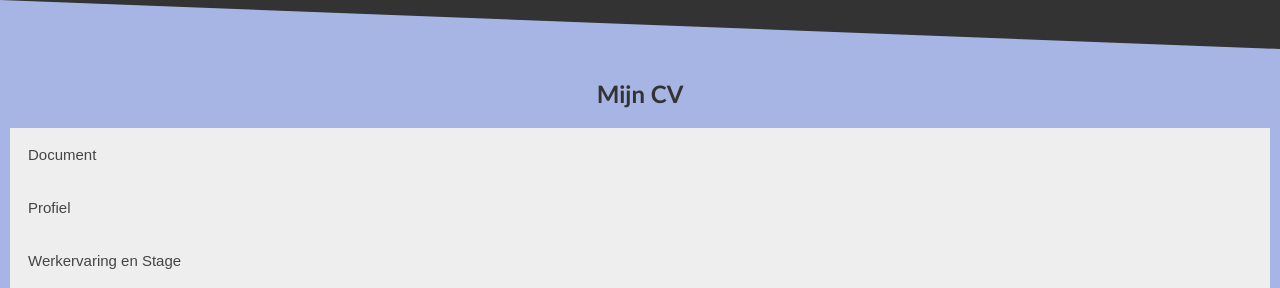
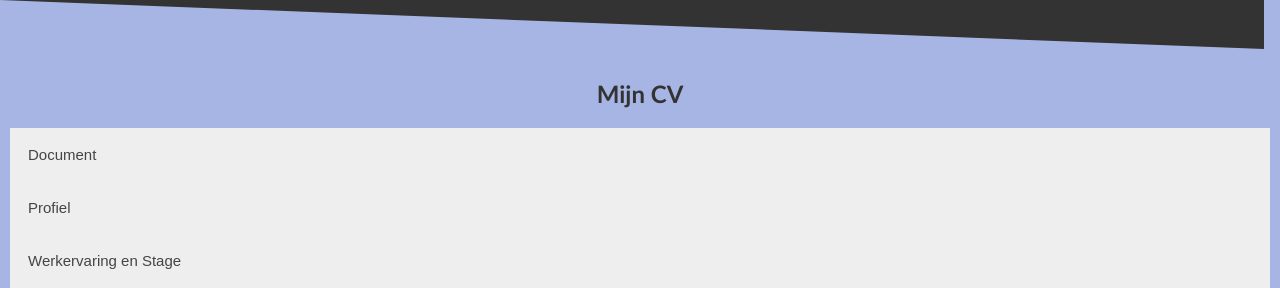
Before and after one commit to Allen16081992/ResTemplater, a PHP site: page /client.php in a window 1280 px wide. Shown: the part 116-404 px from the top of the page. Run offline with PHP 8.4, Linux system fonts and the light colour scheme; the visitor is signed in with stand-in values (Sample User, id 1).

Commit message:
css fix for small screens

```diff
--- a/assets/css/main.css
+++ b/assets/css/main.css
@@ -39,7 +39,7 @@
 .skew {
     width:0;
     height:0;
-    border-right: 100vw solid #333;
+    border-right: 98.8vw solid #333;
     border-bottom: 3.9vw solid transparent;
 }
 .divider {
--- a/client.php
+++ b/client.php
@@ -54,6 +54,11 @@
             <button class="accordion">Document</button>
             <div class="panel">
                 <p>Content for Section 1.</p>
+                <form action="">
+                    <div class="tab">
+
+                    </div>
+                </form>
             </div>
             <button class="accordion">Profiel</button>
             <div class="panel">
```
